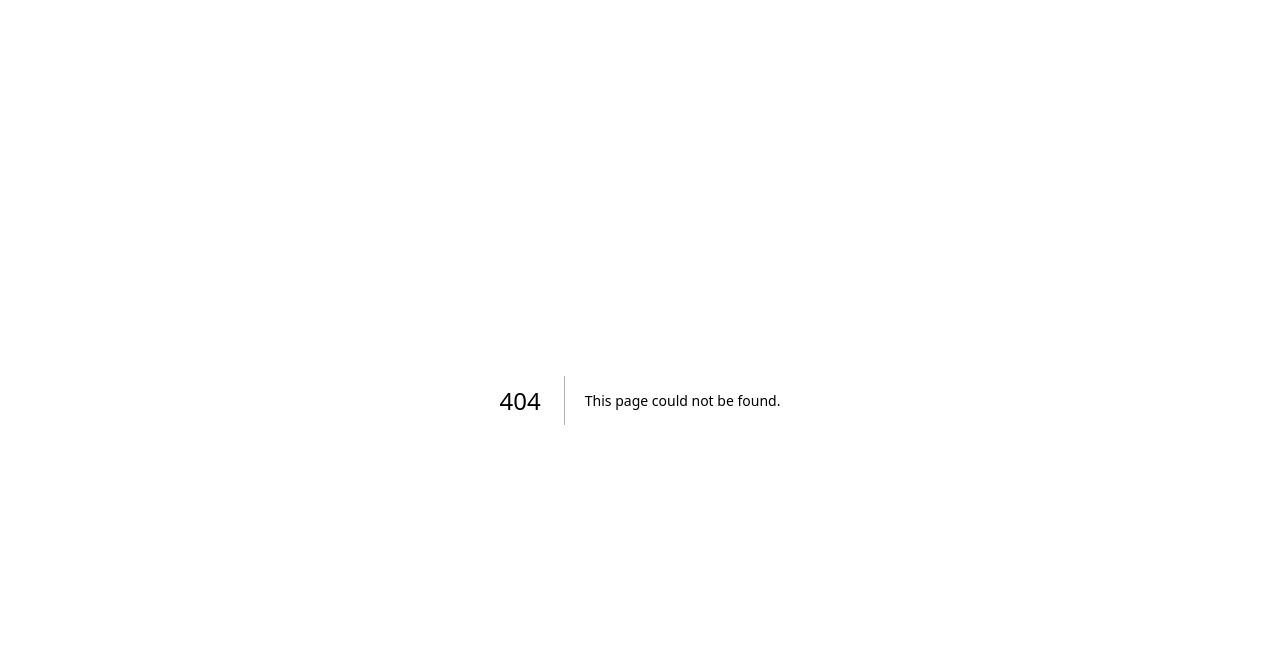
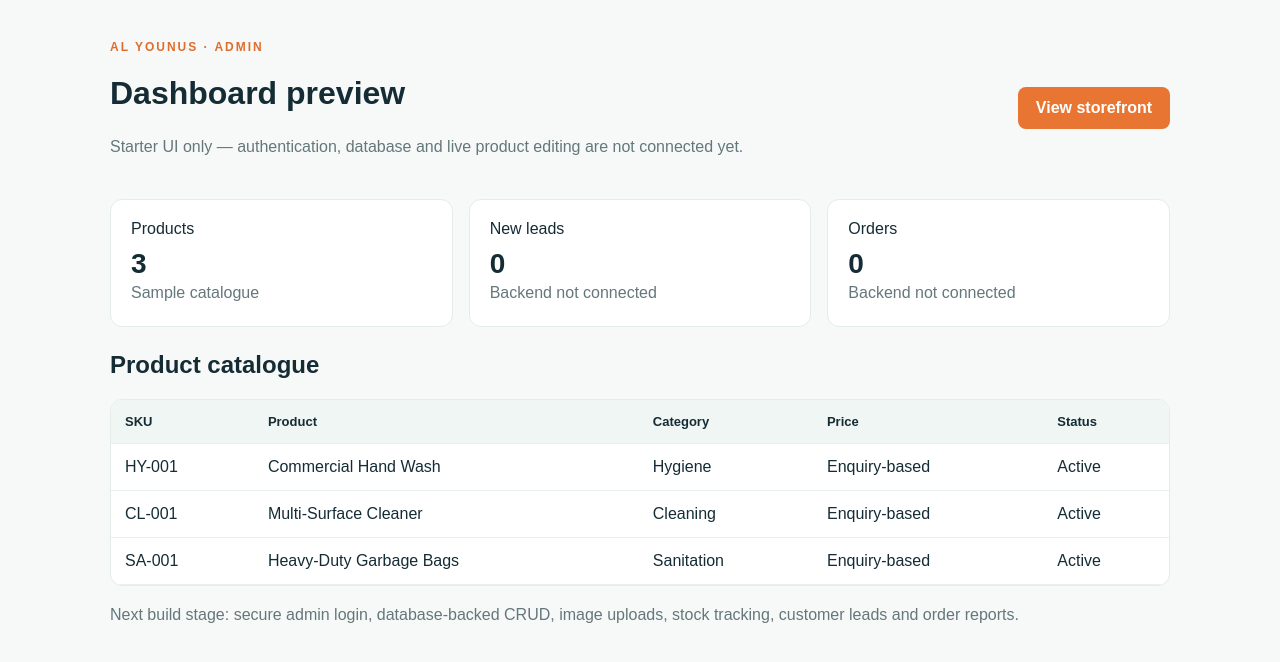
Before and after one commit to rakibulislam276/al-younus-trading, a Next.js app: page /admin in a window 1280 px wide. Before the commit this address had no page. Shown: the top 662 px of the page. Built offline with nearby package versions, Linux system fonts and the light colour scheme.

Commit message:
Add admin dashboard preview

```diff
--- /dev/null
+++ b/app/admin/page.tsx
@@ -0,0 +1,2 @@
+const rows=[['HY-001','Commercial Hand Wash','Hygiene','Enquiry-based','Active'],['CL-001','Multi-Surface Cleaner','Cleaning','Enquiry-based','Active'],['SA-001','Heavy-Duty Garbage Bags','Sanitation','Enquiry-based','Active']];
+export default function AdminPreview(){return <main className="admin-shell"><div className="admin-header"><div><div className="eyebrow">AL YOUNUS · ADMIN</div><h1>Dashboard preview</h1><p className="muted">Starter UI only — authentication, database and live product editing are not connected yet.</p></div><a className="button" href="/">View storefront</a></div><section className="stats"><div className="stat">Products<strong>3</strong><span className="muted">Sample catalogue</span></div><div className="stat">New leads<strong>0</strong><span className="muted">Backend not connected</span></div><div className="stat">Orders<strong>0</strong><span className="muted">Backend not connected</span></div></section><h2>Product catalogue</h2><div className="table-wrap"><table className="table"><thead><tr><th>SKU</th><th>Product</th><th>Category</th><th>Price</th><th>Status</th></tr></thead><tbody>{rows.map(r=><tr key={r[0]}>{r.map(c=><td key={c}>{c}</td>)}</tr>)}</tbody></table></div><p className="muted">Next build stage: secure admin login, database-backed CRUD, image uploads, stock tracking, customer leads and order reports.</p></main>}
```
